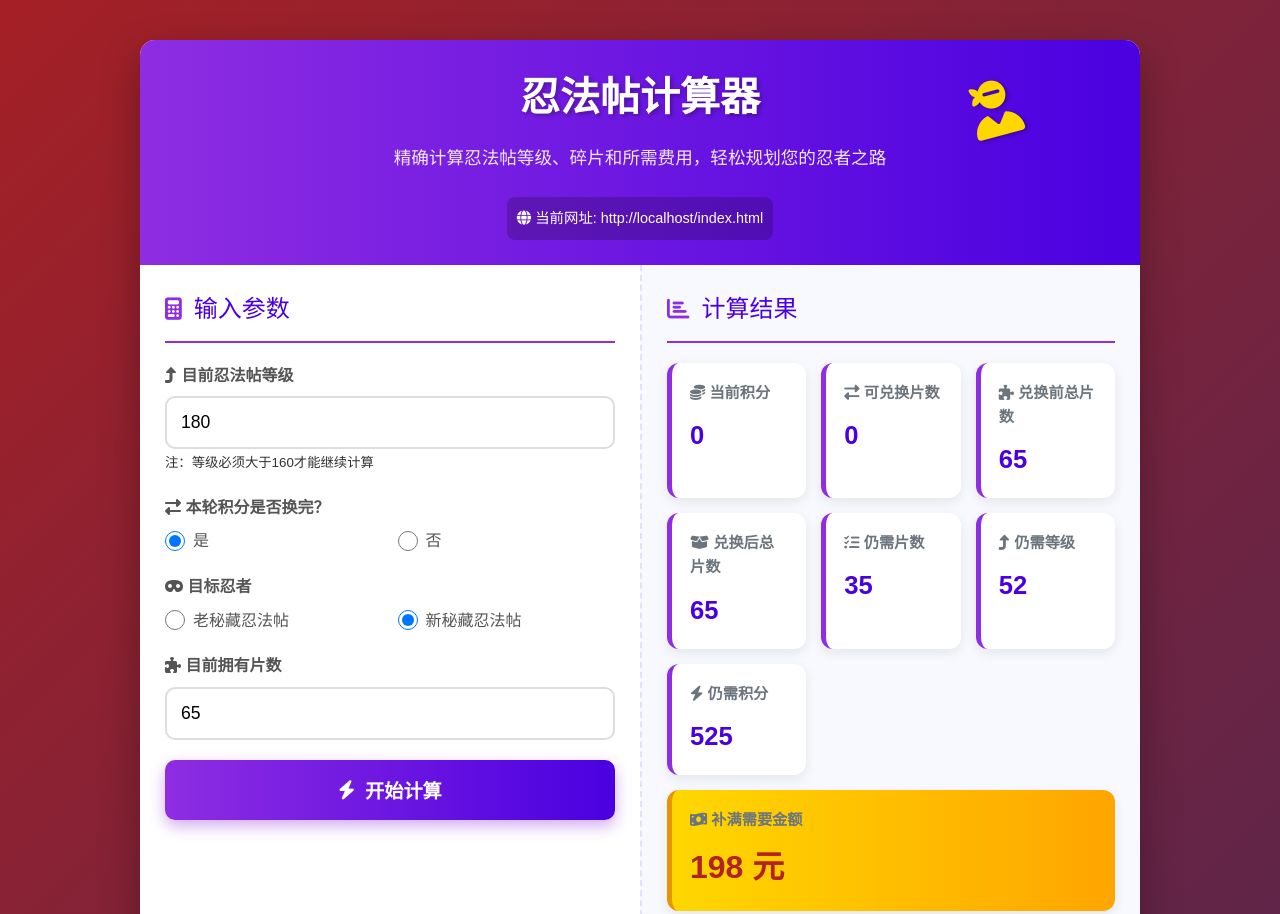
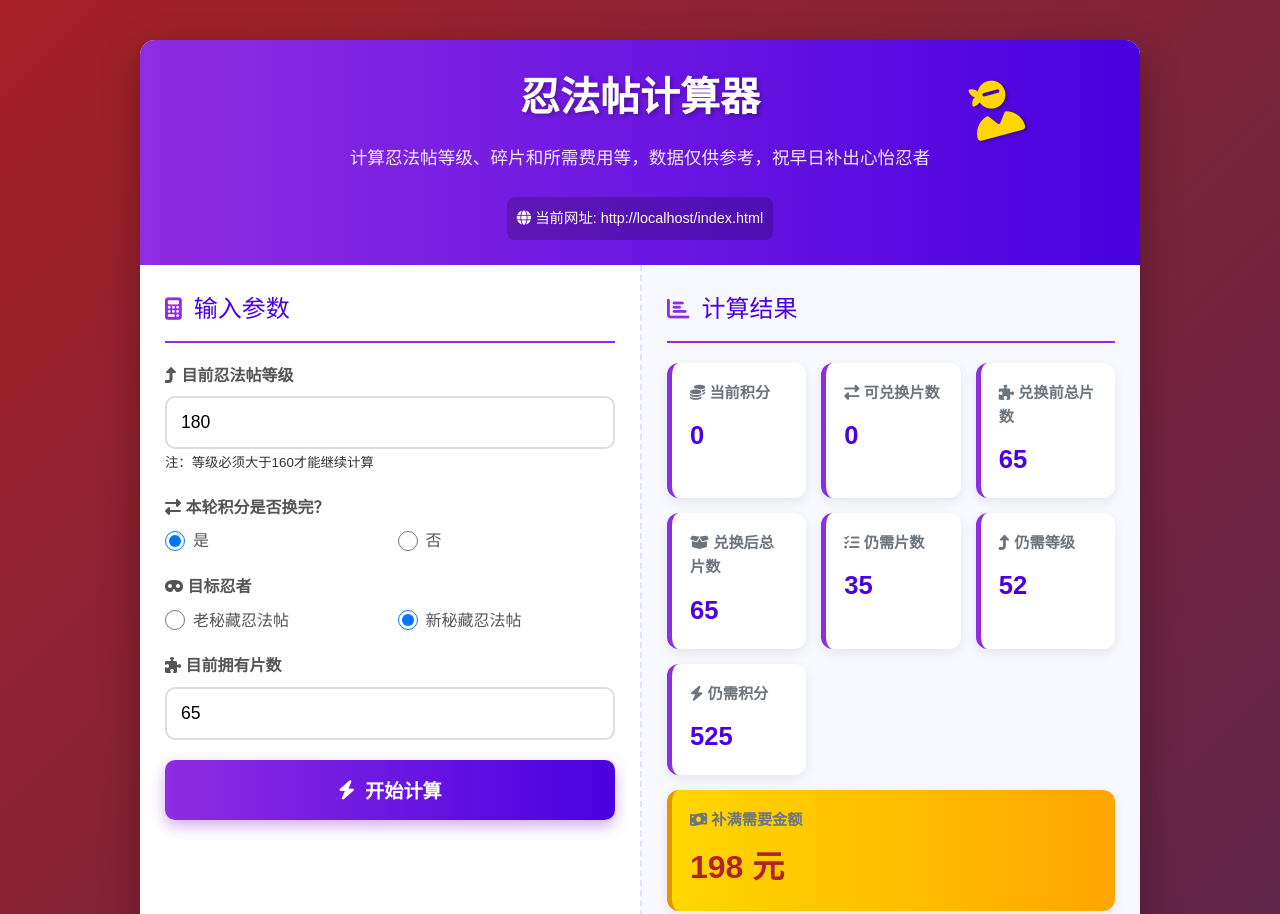
Before and after one commit to LeaF-7/Calculator, a plain HTML site: page index.html in a window 1280 px wide. Shown: the top 914 px of the page. Drawn offline with Linux system fonts and the light colour scheme.

Commit message:
Update index.html

```diff
--- a/index.html
+++ b/index.html
@@ -346,7 +346,7 @@
                     <i class="fas fa-user-ninja"></i>
                 </div>
                 <h1>忍法帖计算器</h1>
-                <p class="subtitle">精确计算忍法帖等级、碎片和所需费用，轻松规划您的忍者之路</p>
+                <p class="subtitle">计算忍法帖等级、碎片和所需费用等，数据仅供参考，祝早日补出心怡忍者</p>
                 <div class="domain-info">
                     <i class="fas fa-globe"></i> 当前网址: <span id="current-url">loading...</span>
                 </div>
```
